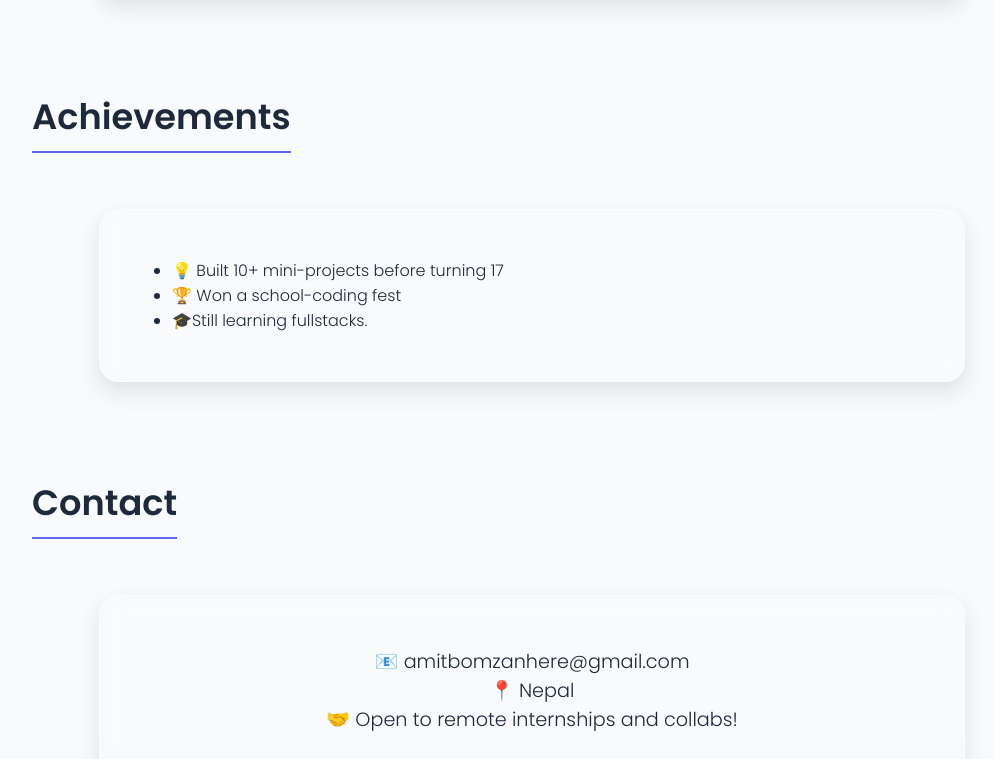
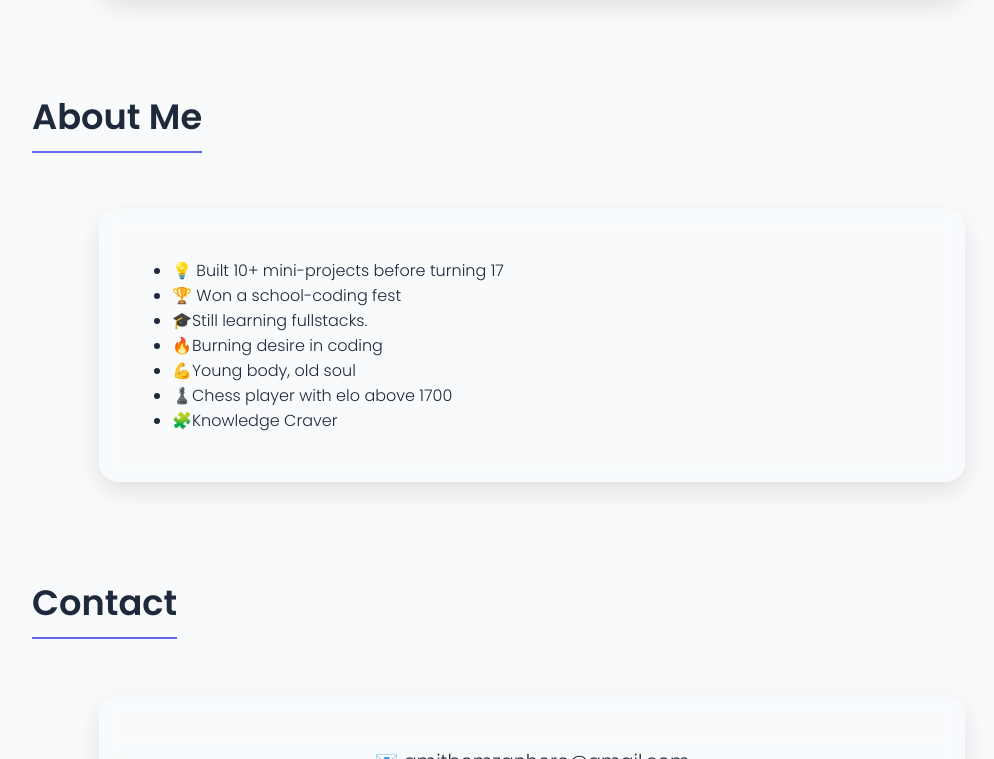
Before and after one commit to AmitBomjan/AmitBomjan.github.io, a plain HTML site: page index.html in a window 1280 px wide. Shown: the part 1756-2515 px from the top of the page, without its empty margins (108-1102 px from the left). Drawn offline with Linux system fonts and the light colour scheme.

Commit message:
added more about me

```diff
--- a/index.html
+++ b/index.html
@@ -17,7 +17,7 @@
   <button class="toggle-btn" id="themeToggle">🌙</button>
   <div class="container fade">
     <h1 class="glow">Amit Bomjan</h1>
-    <p>Full-Stack Developer | Ethical Hacker | Future Maker</p>
+    <p>Web Developer | Ethical Hacker | Future Maker</p>
     <a href="https://github.com/AmitBomjan" target="_blank">Visit My GitHub</a>
 
     <div class="section">
@@ -58,12 +58,16 @@
     </div>
 
     <div class="section">
-      <h2 class="section-title">Achievements</h2>
+      <h2 class="section-title">About Me</h2>
       <div class="card">
         <ul>
           <li>💡 Built 10+ mini-projects before turning 17</li>
           <li>🏆 Won a school-coding fest</li>
           <li>🎓Still learning fullstacks.</li>
+          <li>🔥Burning desire in coding</li>
+          <li>💪Young body, old soul</li>
+          <li>♟️Chess player with elo above 1700</li>
+          <li>🧩Knowledge Craver</li>
         </ul>
       </div>
     </div>
```
